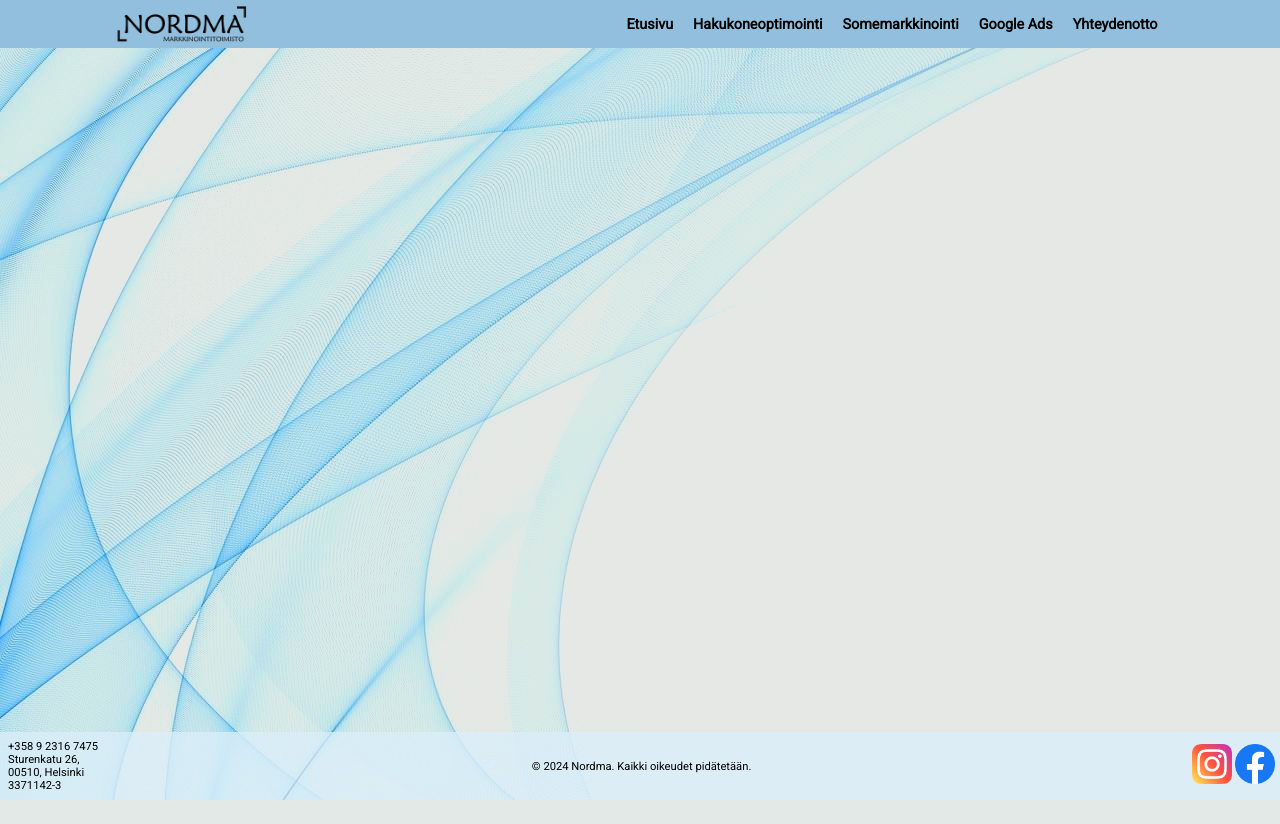
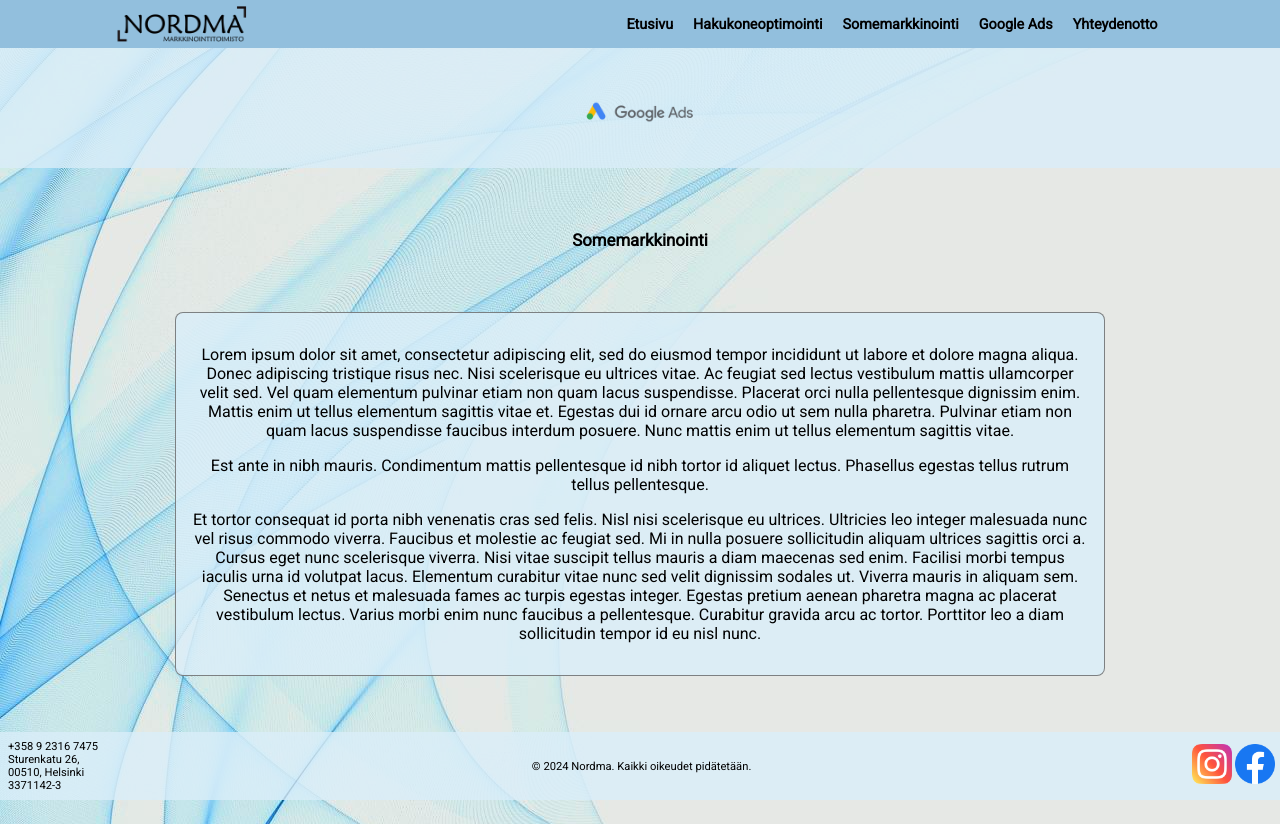
Before and after one commit to Wntri/html_css, a PHP site: page /googlemarkkinointi.html in a window 1280 px wide. Before the commit the page ends 800 px from the top, so only its background shows below. Run offline with PHP 8.4, Linux system fonts and the light colour scheme.

Commit message:
Add content and logos for pages other than index
refactor and remove some duplicates from styles

```diff
--- a/googlemarkkinointi.html
+++ b/googlemarkkinointi.html
@@ -50,9 +50,28 @@
     </header>
 
     <main>
+        <div class="big-box">
+            <img class="googleads-header" src="img/GoogleAds.webp" alt="Google Ads" >
+        </div>
+        <section class="article-head">
+            <h2>Somemarkkinointi</h2>
+        </section>
 
-        <section>
-            <h1></h1>
+        <section class="article">
+
+            <p>Lorem ipsum dolor sit amet, consectetur adipiscing elit, sed do eiusmod tempor incididunt ut labore et dolore magna aliqua. Donec adipiscing tristique risus nec.
+                Nisi scelerisque eu ultrices vitae.
+                Ac feugiat sed lectus vestibulum mattis ullamcorper velit sed. Vel quam elementum pulvinar etiam non quam lacus suspendisse. Placerat orci nulla pellentesque dignissim enim. Mattis enim ut tellus elementum sagittis vitae et. Egestas dui id ornare arcu odio ut sem nulla pharetra. Pulvinar etiam non quam lacus suspendisse faucibus interdum posuere.
+                Nunc mattis enim ut tellus elementum sagittis vitae.
+            </p>
+
+            <p> Est ante in nibh mauris. Condimentum mattis pellentesque id nibh tortor id aliquet lectus. Phasellus egestas tellus rutrum tellus pellentesque.</p>
+
+            <p> Et tortor consequat id porta nibh venenatis cras sed felis. Nisl nisi scelerisque eu ultrices. Ultricies leo integer malesuada nunc vel risus commodo viverra. Faucibus et molestie ac feugiat sed.
+                Mi in nulla posuere sollicitudin aliquam ultrices sagittis orci a. Cursus eget nunc scelerisque viverra. Nisi vitae suscipit tellus mauris a diam maecenas sed enim. Facilisi morbi tempus iaculis urna id volutpat lacus. Elementum curabitur vitae nunc sed velit dignissim sodales ut. Viverra mauris in aliquam sem.
+                Senectus et netus et malesuada fames ac turpis egestas integer.
+                Egestas pretium aenean pharetra magna ac placerat vestibulum lectus. Varius morbi enim nunc faucibus a pellentesque. Curabitur gravida arcu ac tortor. Porttitor leo a diam sollicitudin tempor id eu nisl nunc.
+            </p>
 
         </section>
 
--- a/hakukoneoptimointi.html
+++ b/hakukoneoptimointi.html
@@ -51,7 +51,7 @@
 
     <main>
         <div class="big-box">
-            <img src="img/nordma-header-1980x480-transparent.webp" alt="Nordma Header">
+            <img class="SEO-header" src="img/google-SEO.png" alt="Google SEO Header" >
         </div>
         <section class="article-head">
             <h2>Hakukoneoptimointi</h2>
--- a/styles.css
+++ b/styles.css
@@ -1,7 +1,12 @@
 /* Common styles for all screen sizes */
+:root {
+    --main-bg-color: rgba(218, 238, 249, 0.8);
+    --main-font: 'Roboto', sans-serif;
+}
+
 body {
-    font-family: 'Roboto', sans-serif;
-    font-size: clamp(0.5em, 0.7em, 1em);
+    font-family: var(--main-font);
+    font-size: clamp(0.5rem, 0.7rem, 1rem);
     margin: 0;
     padding: 0;
     box-sizing: border-box;
@@ -87,26 +92,42 @@ img {
 /* Box Styles */
 .big-box {
     width: 100vw;
-    background-color: rgba(218, 238, 249, 0.8);
+    height: 15vh;
+    background-color: var(--main-bg-color);
+    display: flex;
+    justify-content: center;
+    align-items: center;
 }
 
 .big-box img {
-    width: 65%;
-    height: auto;
+    width: 100%;
+    height: 100%;
+    object-fit: contain;
+}
+
+img.SEO-header {
+    width: auto;
+    height: 15vh;
+}
+
+img.somemarkkinointi-header {
+    width: auto;
+    height: 13vh;
+}
+
+img.googleads-header {
+    width: auto;
+    height: 16vh;
 }
 
 .content-box {
-    width: 100%; /* Adjust the width as needed */
+    width: 15%; /* Adjust the width as needed */
     padding: 1.25rem;
-    background-color: #ffffff;
-    background-color: rgba(218, 238, 249, 0.8);
+    background-color: var(--main-bg-color);
     margin: 1.25rem 0;
-
 }
 
-.content-box {
-    width: 15%; /* Adjust the width as needed for smaller screens */
-}
+
 .article-head{
     margin-top: 3rem;
     text-align: center;
```
Also changed, not shown: somemarkkinointi.html (+22 -1 lines), img/google-SEO.png (added).
